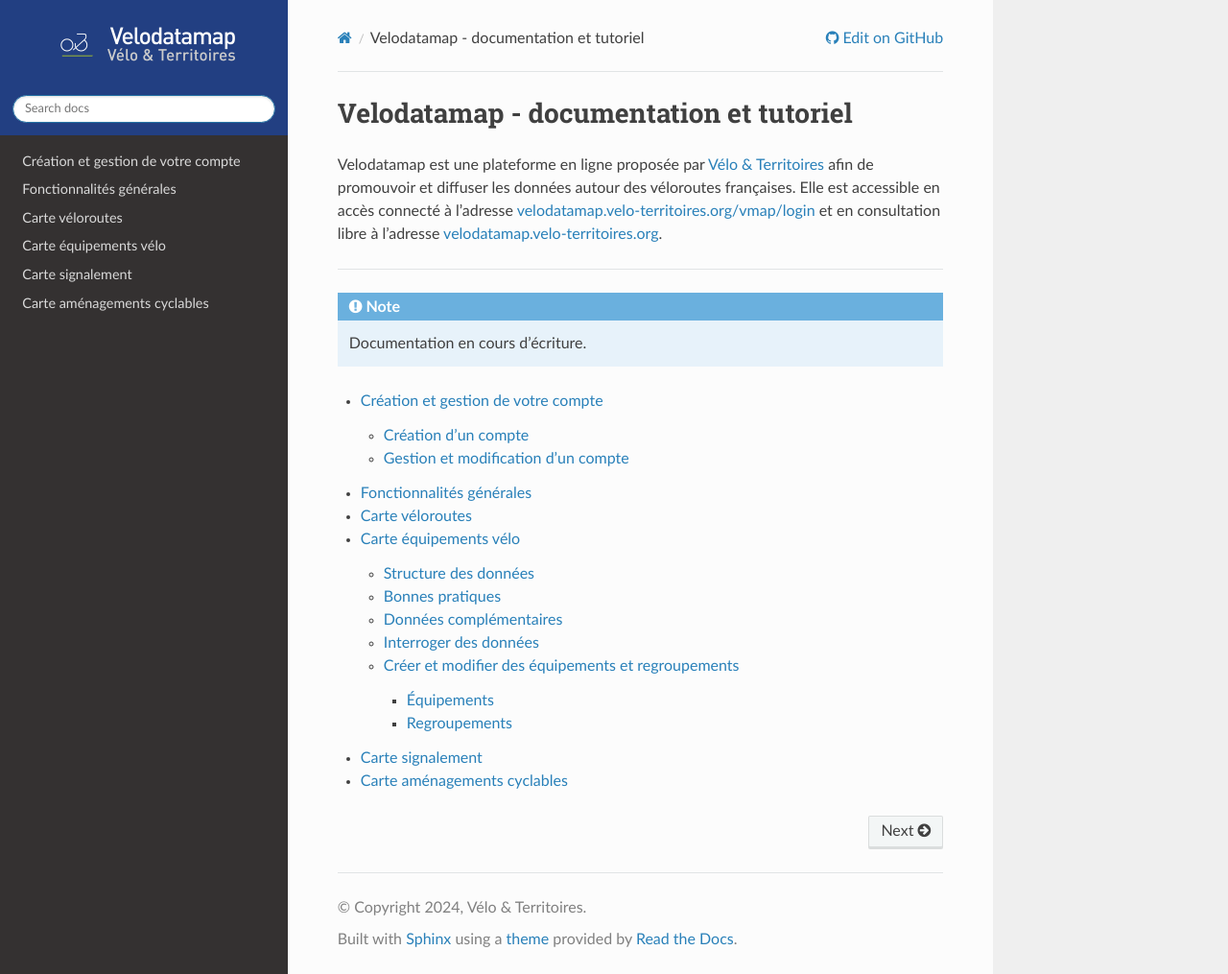
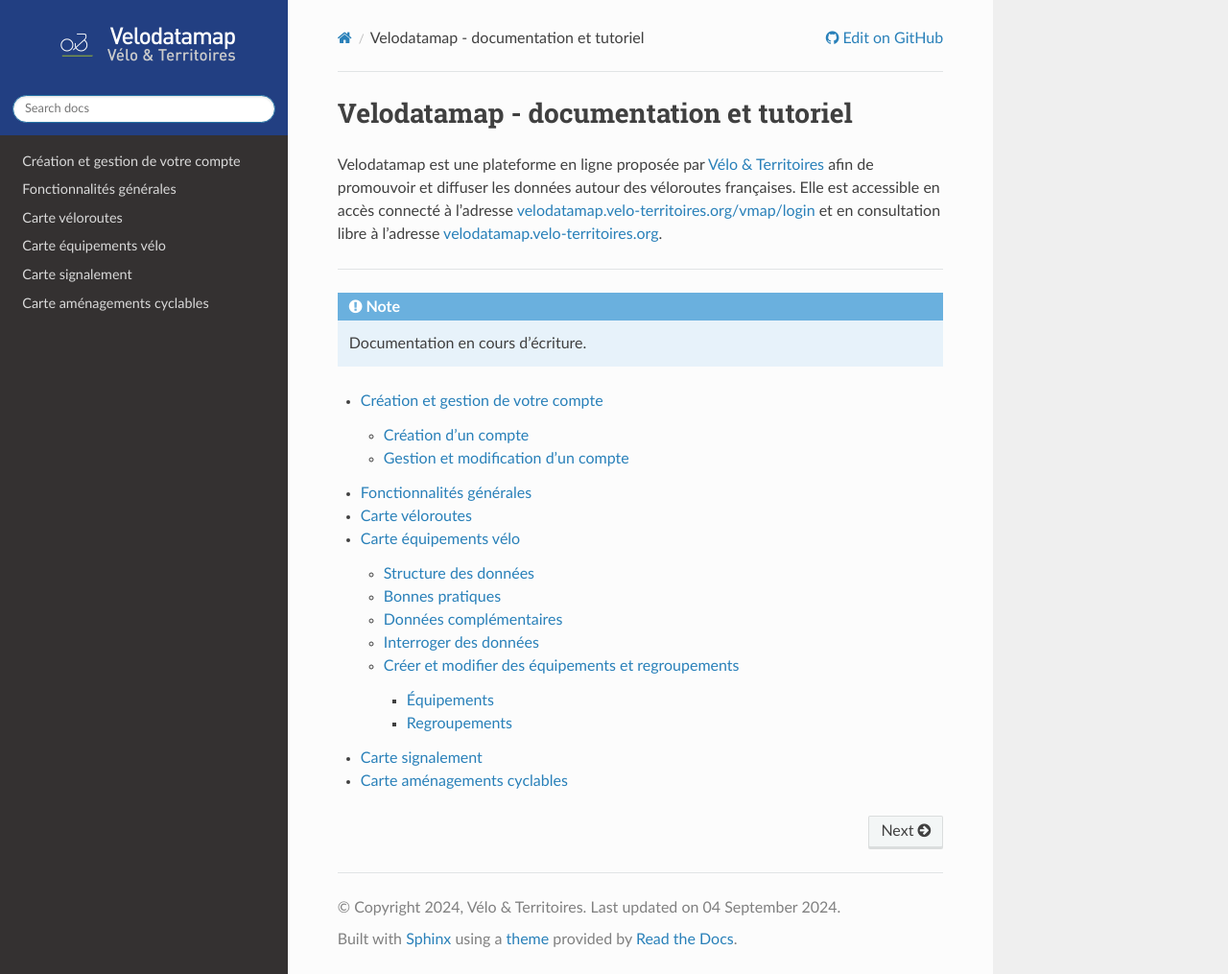
Before and after one commit to reseauvelomarche/velodatamap.readthedocs.io, a Sphinx documentation site: the page built from docs/source/index.rst, in a window 1280 px wide and 1015 px high. Shown: the whole window at 96% size. Built offline with Sphinx 7.4.7 and the Read the Docs theme 2.0.0, drawn with Linux system fonts in a browser that asks for light colours.

Commit message:
Format date last updated

```diff
--- a/docs/source/conf.py
+++ b/docs/source/conf.py
@@ -51,6 +51,8 @@
 
 html_logo = 'images/logo_velodatamap.png'
 
+html_last_updated_fmt = '%d %B %Y'
+
 html_context = {
     "display_github": True, # Integrate GitHub
     "github_user": "sig-veloterritoires", # Username
```
